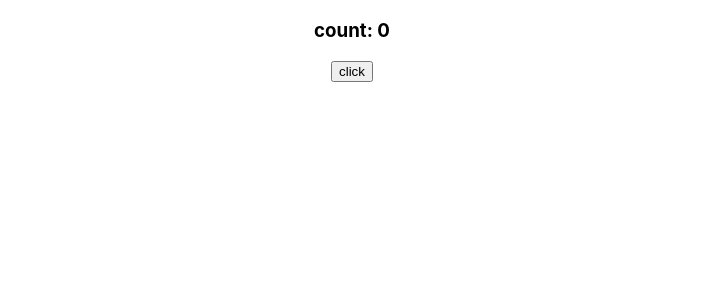
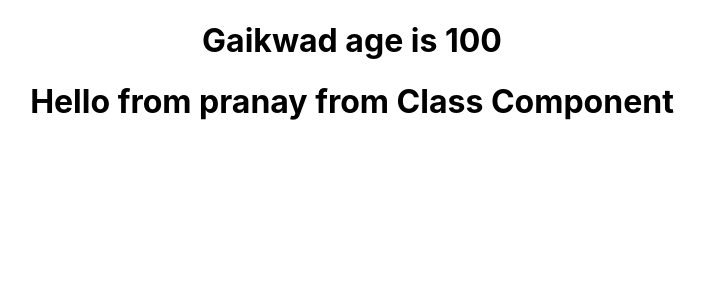
Before and after one commit to pranay407/react-tutorial, a React (Create React App) app: page / in a window 1280 px wide. Shown: the top 300 px of the page, without its empty margins (288-993 px from the left). Built offline with nearby package versions, Linux system fonts and the light colour scheme.

Commit message:
destructuring

```diff
--- a/src/App.js
+++ b/src/App.js
@@ -8,17 +8,17 @@ import Welcome from './components/Welcome';
 function App() {
   return (
     <div className="App">
-      <Counter />
+      {/* <Counter /> */}
       {/* <Message></Message> */}
       {/* <Greet name="Pranay" age="23">
         <button>view</button>
       </Greet>
       <Greet name="Prakash" age="60">
         <p>props children</p>
-      </Greet>
+      </Greet> */}
       <Greet name="Gaikwad" age="100"/>
       <Welcome  name="pranay"/>
-      <Welcome  name="there">
+      {/* <Welcome  name="there">
         <p>props children class component</p>
         <button>click</button>
       </Welcome> */}
--- a/src/components/Greet.js
+++ b/src/components/Greet.js
@@ -10,10 +10,10 @@ import React from 'react';
 //using arrow function
 
 const Greet = (props) => {
-
+    const {name, age} = props
     return(
         <div>
-            <h1>{props.name} age is {props.age}</h1>
+            <h1>{name} age is {age}</h1>
             {props.children}
         </div>
 
--- a/src/components/Welcome.js
+++ b/src/components/Welcome.js
@@ -2,9 +2,10 @@ import React, {Component} from 'react';
 
 class Welcome extends Component{
    render() {
+       const {name} = this.props
        return (
            <div>
-                <h1>Hello from {this.props.name} from Class Component</h1>
+                <h1>Hello from {name} from Class Component</h1>
                 {this.props.children}
            </div>
 
```
